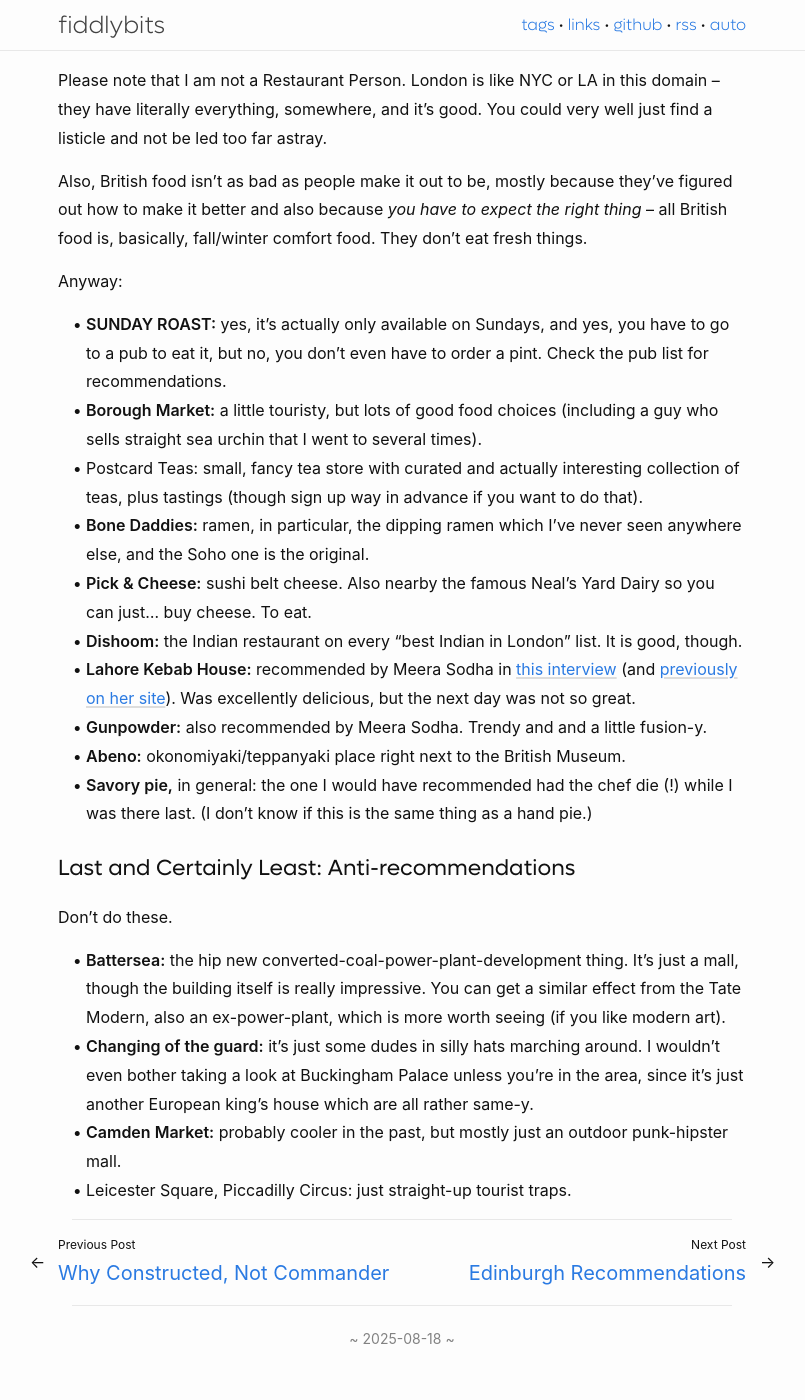
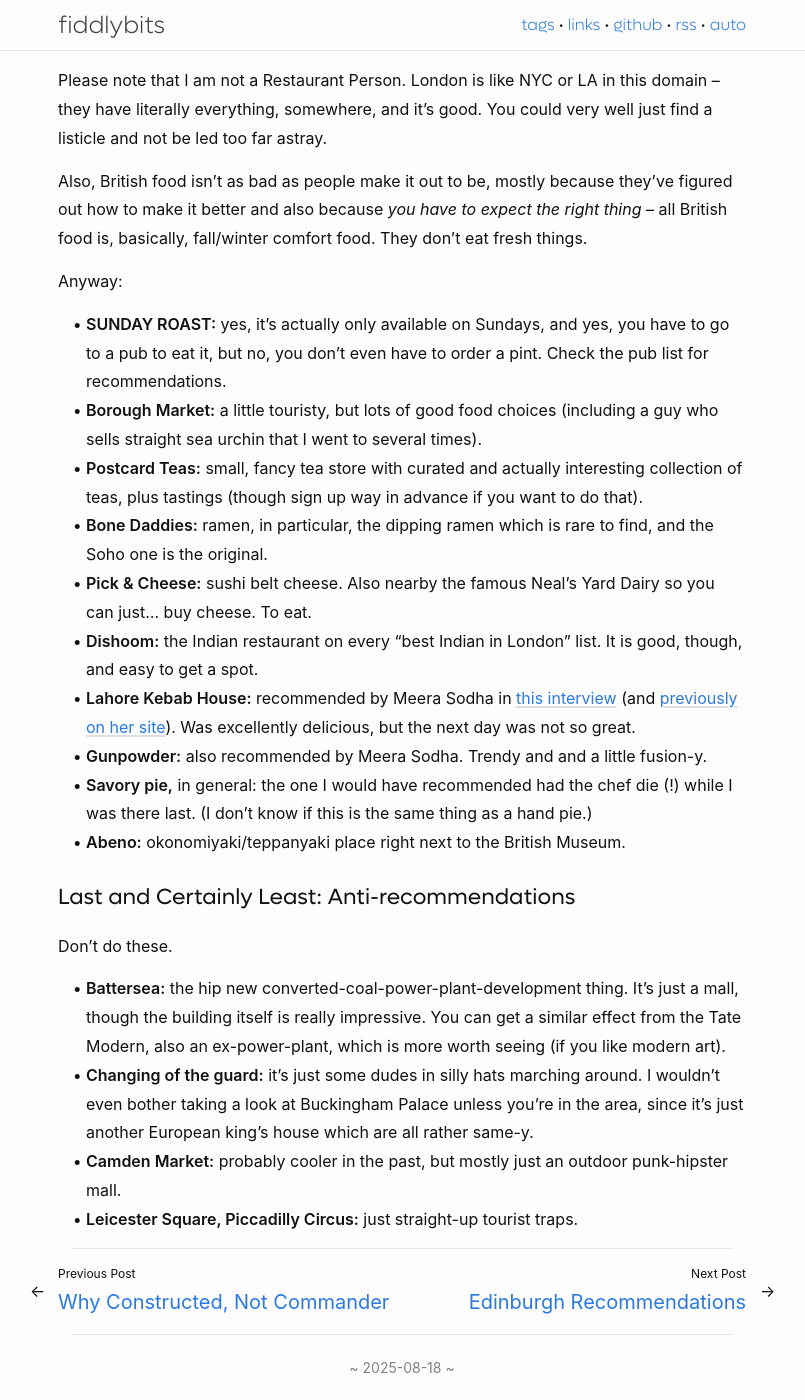
Before and after one commit to seansfkelley/seansfkelley.github.io, a Jekyll site: the page built from _posts/2025-08-18-london-recommendations.md, in a window 1280 px wide and 1400 px high, scrolled down 1073 px. Shown: the whole window, without its empty margins (238-1043 px from the left). Built offline with Jekyll 4.4.1, drawn with Linux system fonts in a browser that asks for light colours; before the commit the page ends 2445 px from its top, so only the background shows below that; some of the changed text lies outside the part shown.

Commit message:
Update London recommendations.

```diff
--- a/_posts/2025-08-18-london-recommendations.md
+++ b/_posts/2025-08-18-london-recommendations.md
@@ -15,9 +15,10 @@
 In no particular order.
 
 - **Regent's canal walk and Thames river walk:** good way to see a bunch of different neighborhoods, and everyone likes water features.
+- **Highgate Cemetery:** actually really cool architecture and some interesting history. Very close to Hampstead Heath, which is a particularly nice big park, among all their great big parks.
 - **Portobello Road market:** huge antiques-ish market, with an endless selection of silver in particular.
-- **Highgate Cemetery:** actually really cool architecture and some interesting history. Very close to Hampstead Heath, which is a particularly nice big park, among all their great big parks.
-- **Globe Theater:** yeah, touristy, but it's hard to go wrong with Shakespeare... though there are so many shows to choose from (like The Burnt City, which is the same troupe that did Sleep No More).
+- **Globe Theater:** yeah, touristy, but it's hard to go wrong with Shakespeare...
+- **Whatever [Punchdrunk](https://www.punchdrunk.com/whats-on/) is doing:** these immersive theater troupe did Sleep No More (which ran for a long time in NYC) and I also like their [Iliad rendition](https://www.punchdrunk.com/work/the-burnt-city/).
 - **British Museum:** obviously, but specifically, the Sutton Hoo exhibit. Also the Rosetta stone is also just like, right there in the hallway.
 - **Victoria and Albert Museum (V&A):** ironwork, fashion, plaster casts... it's interesting and high quality stuff you won't find in the British Museum.
 - **London Transport Museum:** if you're into buses 'n' shit. I liked it.
@@ -36,14 +37,14 @@
 
 - **SUNDAY ROAST:** yes, it's actually only available on Sundays, and yes, you have to go to a pub to eat it, but no, you don't even have to order a pint. Check the pub list for recommendations.
 - **Borough Market:**  a little touristy, but lots of good food choices (including a guy who sells straight sea urchin that I went to several times).
-- Postcard Teas: small, fancy tea store with curated and actually interesting collection of teas, plus tastings (though sign up way in advance if you want to do that).
-- **Bone Daddies:** ramen, in particular, the dipping ramen which I've never seen anywhere else, and the Soho one is the original.
+- **Postcard Teas:** small, fancy tea store with curated and actually interesting collection of teas, plus tastings (though sign up way in advance if you want to do that).
+- **Bone Daddies:** ramen, in particular, the dipping ramen which is rare to find, and the Soho one is the original.
 - **Pick & Cheese:** sushi belt cheese. Also nearby the famous Neal's Yard Dairy so you can just... buy cheese. To eat.
-- **Dishoom:** the Indian restaurant on every "best Indian in London" list. It is good, though.
+- **Dishoom:** the Indian restaurant on every "best Indian in London" list. It is good, though, and easy to get a spot.
 - **Lahore Kebab House:** recommended by Meera Sodha in [this interview](https://msmarmitelover.com/2017/01/in-conversation-with-meera-sodha-andre.html) (and [previously on her site](https://web.archive.org/web/20210801031009/http://meerasodha.com/where-to-eat/uk/)). Was excellently delicious, but the next day was not so great.
 - **Gunpowder:** also recommended by Meera Sodha. Trendy and and a little fusion-y.
+- **Savory pie,** in general: the one I would have recommended had the chef die (!) while I was there last. (I don't know if this is the same thing as a hand pie.)
 - **Abeno:** okonomiyaki/teppanyaki place right next to the British Museum.
-- **Savory pie,** in general: the one I would have recommended had the chef die (!) while I was there last. (I don't know if this is the same thing as a hand pie.)
 
 ### Last and Certainly Least: Anti-recommendations
 
@@ -52,6 +53,6 @@
 - **Battersea:** the hip new converted-coal-power-plant-development thing. It's just a mall, though the building itself is really impressive. You can get a similar effect from the Tate Modern, also an ex-power-plant, which is more worth seeing (if you like modern art).
 - **Changing of the guard:** it's just some dudes in silly hats marching around. I wouldn't even bother taking a look at Buckingham Palace unless you're in the area, since it's just another European king's house which are all rather same-y.
 - **Camden Market:** probably cooler in the past, but mostly just an outdoor punk-hipster mall.
-- Leicester Square, Piccadilly Circus: just straight-up tourist traps.
+- **Leicester Square, Piccadilly Circus:** just straight-up tourist traps.
 
 {% include common-footer.html %}
```
